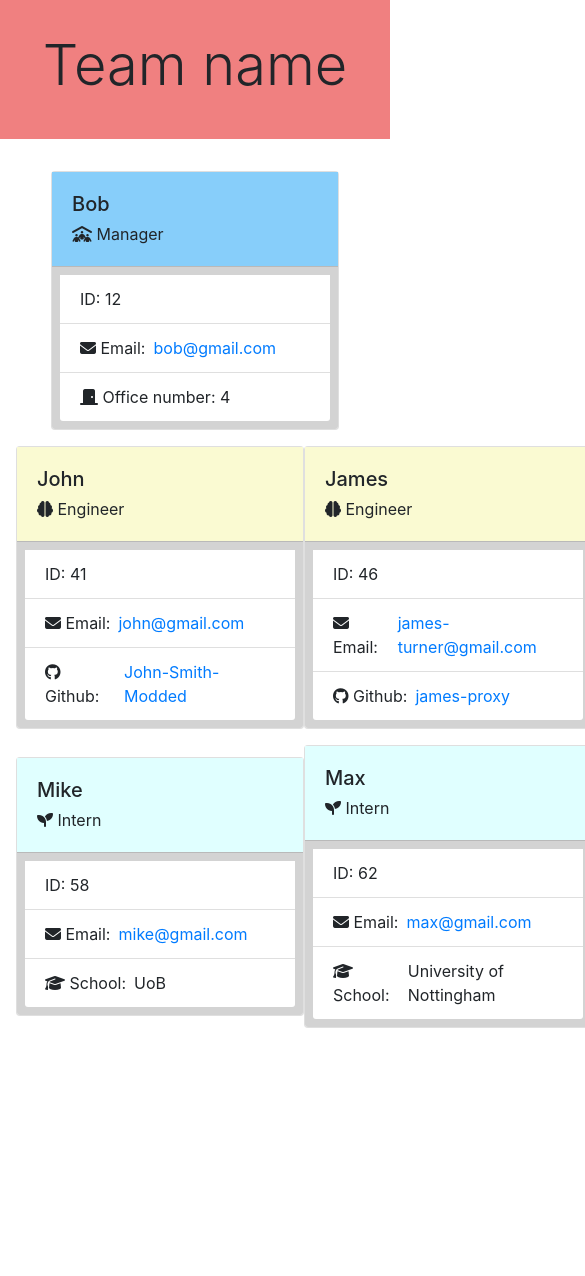
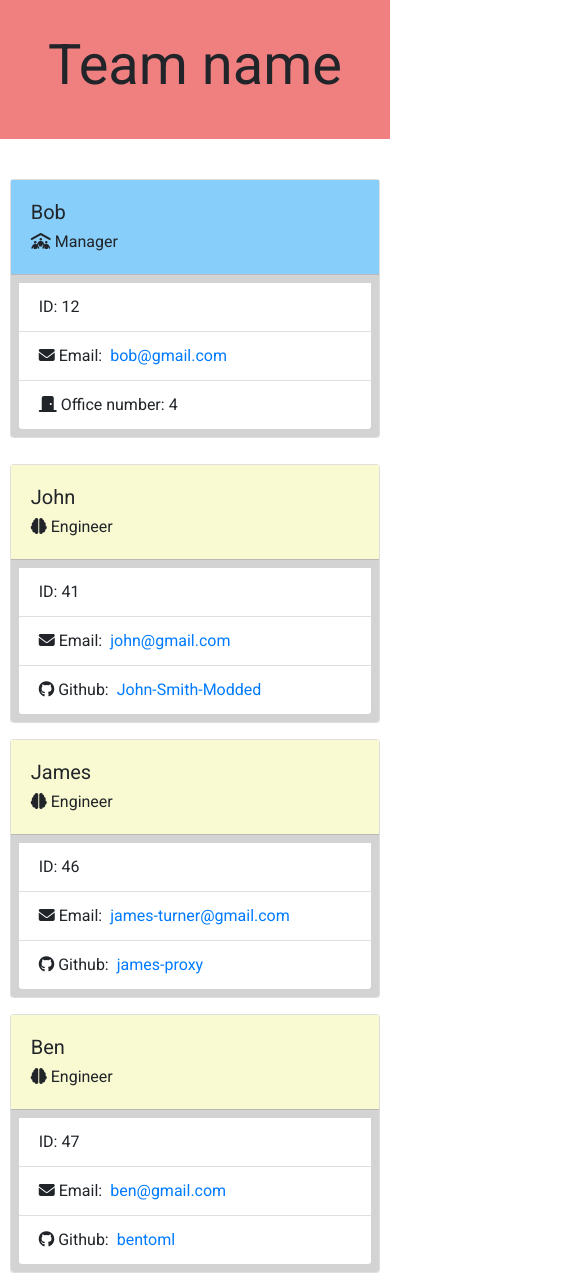
Before and after one commit to Am0031/team-profile-generator, a website: page dist/team.html in a window 390 px wide. Shown: the top 1276 px of the page, 585 px wide, since content can reach past the window. Before the commit the page ends 1044 px from the top, so only its background shows below. Drawn offline with nearby package versions, Linux system fonts and the light colour scheme.

Commit message:
added media query

```diff
--- a/dist/assets/css/styles.css
+++ b/dist/assets/css/styles.css
@@ -1,5 +1,10 @@
 body {
   box-sizing: border-box;
+  font-family: "Roboto";
+  font-size: 16px;
+}
+section {
+  margin: 10px;
 }
 
 p {
@@ -27,3 +32,26 @@ p {
 .bg-intern {
   background-color: lightcyan;
 }
+
+@media screen and (max-width: 590px) {
+  section {
+    margin: 10px 0 10px 0;
+  }
+  .employee-card {
+    min-width: 15rem;
+    width: 95%;
+  }
+}
+
+@media screen and (max-width: 300px) {
+  body {
+    font-size: 12px;
+  }
+  section {
+    margin: 5px 0 5px 0;
+  }
+  .employee-card {
+    min-width: none;
+    width: 95%;
+  }
+}
--- a/dist/team.html
+++ b/dist/team.html
@@ -37,10 +37,10 @@
     </header>
     <main class="main" id="main">
       <section
-        class="manager-container d-flex flex-column align-items-center m-3"
+        class="manager-container d-flex flex-column align-items-center"
         id="manager-section"
       >
-        <div class="card employee-card">
+        <div class="card employee-card m-2">
           <div class="card-body bg-manager">
             <h5 class="card-title">Bob</h5>
             <p class="card-subtitle">
@@ -64,10 +64,10 @@
         </div>
       </section>
       <section
-        class="engineer-container m-3 d-flex flex-row justify-content-around align-items-center"
+        class="engineer-container d-flex flex-row flex-wrap justify-content-around align-items-center"
         id="engineer-section"
       >
-        <div class="card employee-card" style="width: 18rem">
+        <div class="card employee-card m-2">
           <div class="card-body bg-engineer">
             <h5 class="card-title">John</h5>
             <p class="card-subtitle">
@@ -97,7 +97,7 @@
             </li>
           </ul>
         </div>
-        <div class="card employee-card">
+        <div class="card employee-card m-2">
           <div class="card-body bg-engineer">
             <h5 class="card-title">James</h5>
             <p class="card-subtitle">
@@ -130,7 +130,7 @@
             </li>
           </ul>
         </div>
-        <div class="card employee-card">
+        <div class="card employee-card m-2">
           <div class="card-body bg-engineer">
             <h5 class="card-title">Ben</h5>
             <p class="card-subtitle">
@@ -162,10 +162,10 @@
         </div>
       </section>
       <section
-        class="intern-container m-3 d-flex flex-row justify-content-around align-items-center"
+        class="intern-container d-flex flex-row flex-wrap justify-content-around align-items-center"
         id="intern-section"
       >
-        <div class="card employee-card">
+        <div class="card employee-card m-2">
           <div class="card-body bg-intern">
             <h5 class="card-title">Mike</h5>
             <p class="card-subtitle">
@@ -190,7 +190,7 @@
             </li>
           </ul>
         </div>
-        <div class="card employee-card">
+        <div class="card employee-card m-2">
           <div class="card-body bg-intern">
             <h5 class="card-title">Max</h5>
             <p class="card-subtitle">
```
